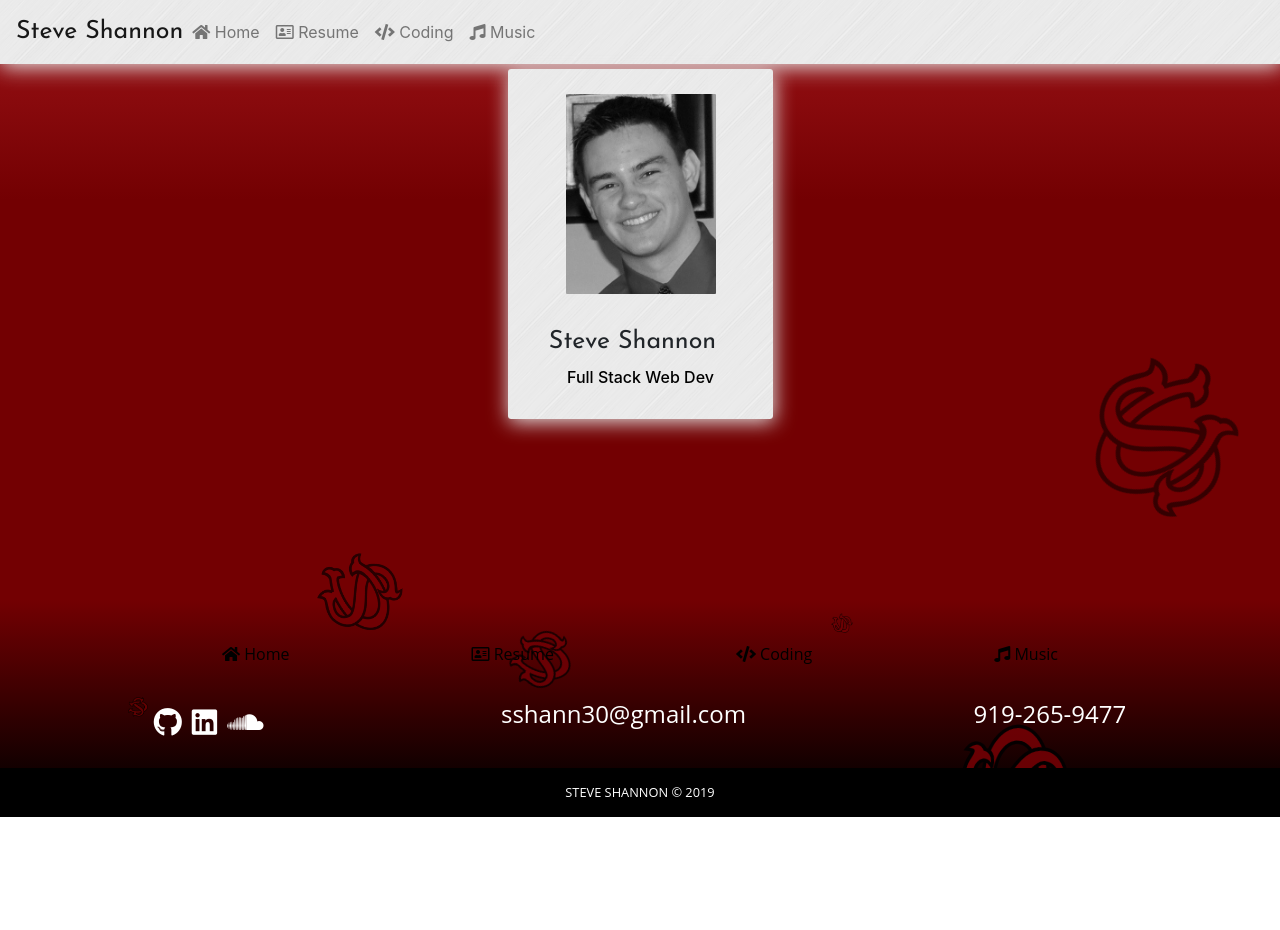
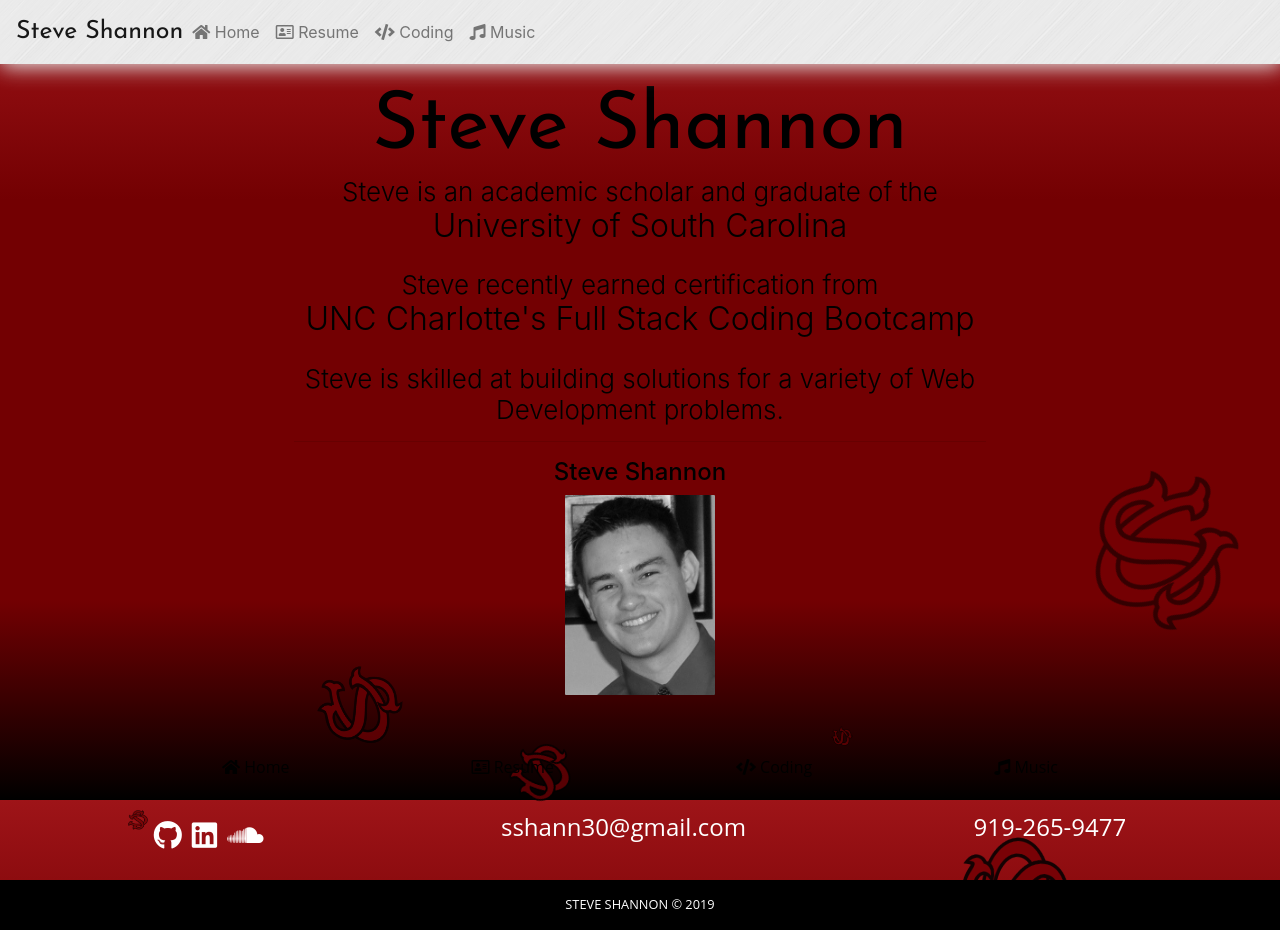
Before and after one commit to sshann30/ReactPortfolio, a React (Create React App) app in the folder client/: page / in a window 1280 px wide. Before the commit the page ends 817 px from the top, so only its background shows below. Built offline with nearby package versions, Linux system fonts and the light colour scheme.

Commit message:
please hire me

```diff
--- a/client/src/components/Footer/Footer.css
+++ b/client/src/components/Footer/Footer.css
@@ -150,7 +150,7 @@ footer .bottom-bar {
   padding: 4px;
 }
 .social a svg .face, .social a svg .twit, .social a svg .link {
-  fill: #000;
+  fill: rgb(255, 255, 255);
 }
 
 /* Typography */
--- a/client/src/components/Footer/Footer.js
+++ b/client/src/components/Footer/Footer.js
@@ -21,8 +21,7 @@ class Footer extends Component {
 
 
         <footer>
-          <br></br>
-          <br></br>
+
           <div className="centered clearfix">
             <Link className='nav-link' to='/' onClick={this.toggleCollapse}><i className="fas fa-home"></i> Home</Link>
 
--- a/client/src/pages/Home/Home.css
+++ b/client/src/pages/Home/Home.css
@@ -1,4 +1,12 @@
 Global
+
+.jumbotron{
+  top: 700px;
+  background-image: url(./brushed_alu.png);
+
+
+}
+
 
 .container{
   margin-bottom: 25px;
@@ -76,145 +84,3 @@ h2 {
   .daLink:hover {
     color: rgb(158,20,24)
   }
-
-
-
-
-
-
-
-
-  .profile-bio p a {
-    color: #fff;
-  }
-
-  svg {
-    stroke: #000000;
-    stroke-width: 3;
-  }
-
-  header img {
-    width: 180px;
-    margin-top: 25px;
-  }
-
-  header {
-    text-align: center;
-    transition: box-shadow 1s;
-  }
-
-  header h2 {
-    font-family: 'Slabo 27px', serif;
-    font-size: 1.2em;
-  }
-
-  header h1 {
-    font-weight: 300;
-    font-size: 2em;
-  }
-
-  .profile-bio p {
-    padding: 15px;
-    font-weight: 300;
-    line-height: 1.5em;
-  }
-
-  .profile-social-links {
-    transform: rotateY( 90deg) translateZ( 134px);
-    width: 265px;
-    height: 68px;
-    background: rgb(255, 255, 255);
-    margin-top: -0px;
-    z-index: 0;
-     -webkit-box-shadow: 1px 3px 20px #e7e7e7;
-  -moz-box-shadow:    1px 3px 20px #e7e7e7;
-  box-shadow:         1px 3px 20px #e7e7e7;
-    padding-left: 10;
-  }
-
-  ul.profile-social-links {
-    list-style: none;
-    -webkit-box-shadow: 1px 3px 20px #e7e7e7;
-    -moz-box-shadow:    1px 3px 20px #e7e7e7;
-    box-shadow:         1px 3px 20px #e7e7e7;
-  }
-
-  ul.profile-social-links li {
-    float: center;
-    width: 33.33%;
-    text-align: center;
-    padding: 7px 0 7px 0;
-  }
-
-  ul.profile-social-links li a {
-      height:10px;
-      padding: 41px 19px 7px 19px;
-  }
-
-  ul.profile-social-links li a:hover {
-    background: rgba(0, 0, 0, 0.1);
-  }
-
-  ul.profile-social-links li img {
-    width: 50px;
-  }
-  /*====== 3D STUFF =======*/
-
-  .profile-card {
-    bottom: 81vh;
-    margin-top: -175px;
-    left: 50vw;
-    margin-left: -132px;
-    width: 265px;
-    height: 100px;
-    position: absolute;
-    transform-style: preserve-3d;
-    transition: all 1s;
-    transform: translateZ( -800px);
-  }
-
-  .profile-card:hover {
-    transform: translateZ( -170px) rotateY( -90deg);
-  }
-
-  header {
-    transform: translateZ( 132px);
-    width: 265px;
-    height: 350px;
-    background-image: url(./brushed_alu.png);
-    border-radius: 3px;
-    position: relative;
-    z-index: 0;
-    -webkit-box-shadow: 1px 3px 20px #e7e7e7;
-    -moz-box-shadow:    1px 3px 20px #e7e7e7;
-    box-shadow:         1px 3px 20px #e7e7e7;
-    transition: box-shadow 1s;
-  }
-
-  .profile-bio {
-    transform: rotateY( 90deg) translateZ( 132px);
-    width: 265px;
-    height: 350px;
-    background-image: url(./brushed_alu.png);
-    border-radius: 3px;
-    position: relative;
-    top: -350px;
-    z-index: 0;
-    -webkit-box-shadow: 1px 3px 20px #e7e7e7;
-  -moz-box-shadow:    1px 3px 20px #e7e7e7;
-  box-shadow:         1px 3px 20px #e7e7e7;
-
-
-  }
-
-  .profile-card:hover > header {
-    -webkit-box-shadow: 1px 3px 20px #e7e7e7;
-  -moz-box-shadow:    1px 3px 20px #e7e7e7;
-  box-shadow:         1px 3px 20px #e7e7e7;
-  }
-
-  .profile-card:hover > .profile-bio {
-    -webkit-box-shadow: 1px 3px 20px #e7e7e7;
-    -moz-box-shadow:    1px 3px 20px #e7e7e7;
-    box-shadow:         1px 3px 20px #e7e7e7;
-  }
--- a/client/src/pages/Home/Home.js
+++ b/client/src/pages/Home/Home.js
@@ -10,92 +10,31 @@ class HomePage extends Component {
   render() {
     return (
       <>
-        {/* <div className='Home'>
+        <div className='Home'>
           <div className="container homeCont">
-            <h1 className="mainTitle">Steve Shannon's Portfolio</h1>
-            <h2 className="about">Steve Shannon is a Recent Graduate from </h2>
-            <h3 className="about">UNC Charlotte Front and Back End Coding Bootcamp.</h3>
+            <h1 className="mainTitle">Steve Shannon</h1>
+            <h2 className="about">Steve is an academic scholar and graduate of the </h2>
+            <h2>University of South Carolina</h2>
             <br></br>
-            <h2 className="about">He has a Bachelors in</h2>
-            <h3 className="about">Exercise Science from The University of South Carolina.</h3>
+            <h2 className="about">Steve recently earned certification from </h2>
+            <h2>UNC Charlotte's Full Stack Coding Bootcamp</h2>
+            <br></br>
+            <h2 className="about">Steve is skilled at building solutions for a variety of Web Development problems. </h2>
+
             <hr></hr>
+
             <div className="row">
-              <div className="col md-3">
-                <h4></h4>
+
+
+              <div className="container">
+                <h4>Steve Shannon</h4>
+                <img className="usPic" src={Steve} alt="Steve" />
+
               </div>
 
-              <div className="col md-6">
-                <h4>Steve Shannon</h4>
-                <img className="usPic" src={Steve} alt="Steve" />
-                <div className="ourLinks">
-                  <a className="daLink" href="https://github.com/sshann30">
-                    <i className="fab fa-github"></i></a>
-                  <a className="daLink" href="https://www.linkedin.com/in/steven-shannon-03aa8b59/">
-                    <i className="fab fa-linkedin"></i></a>
-                  <a className="daLink" href="https://soundcloud.com/steve-cannon-shannon">
-                    <i className="fab fa-soundcloud"></i></a>
-                </div>
-              </div>
-
-              <div className="col md-3">
-                <h4></h4>
-              </div>
 
             </div>
           </div>
-
-        </div> */}
-
-        {/* this is the markup. you can change the details (your own name, your own avatar etc.) but don’t change the basic structure! */}
-
-<br></br>
-<br></br>
-<br></br>
-
-
-<div className="container">
-        <aside className="profile-card">
-          <header>
-            <img className="usPic" src={Steve} alt="Steve" />
-            <br></br>
-            <br></br>
-            <div className='navbar-brand logo' to='#'>Steve Shannon</div>
-            <br></br>
-            <p >Full Stack Web Dev </p>
-
-
-          </header>
-
-          <div className="profile-bio">
-            <br></br>
-            <p >Recent Graduate from </p>
-            <h4 >UNC Charlotte Front and Back End Coding Bootcamp.</h4>
-
-            <p >Bachelors in</p>
-            <h4 >Exercise Science from The University of South Carolina.</h4>
-
-
-          </div>
-
-          {/* <ul className="profile-social-links">
-            <div className="ourLinks">
-              <a className="daLink" href="https://github.com/sshann30">
-                <i className="fab fa-github"></i></a>
-              <a className="daLink" href="https://www.linkedin.com/in/steven-shannon-03aa8b59/">
-                <i className="fab fa-linkedin"></i></a>
-
-              <a className="daLink" href="https://soundcloud.com/steve-cannon-shannon">
-                <i className="fab fa-soundcloud"></i></a>
-            </div>
-
-          </ul> */}
-
-        </aside>
-
-
-        <div className="container">
-        </div>
-
         </div>
 
       </>
```
